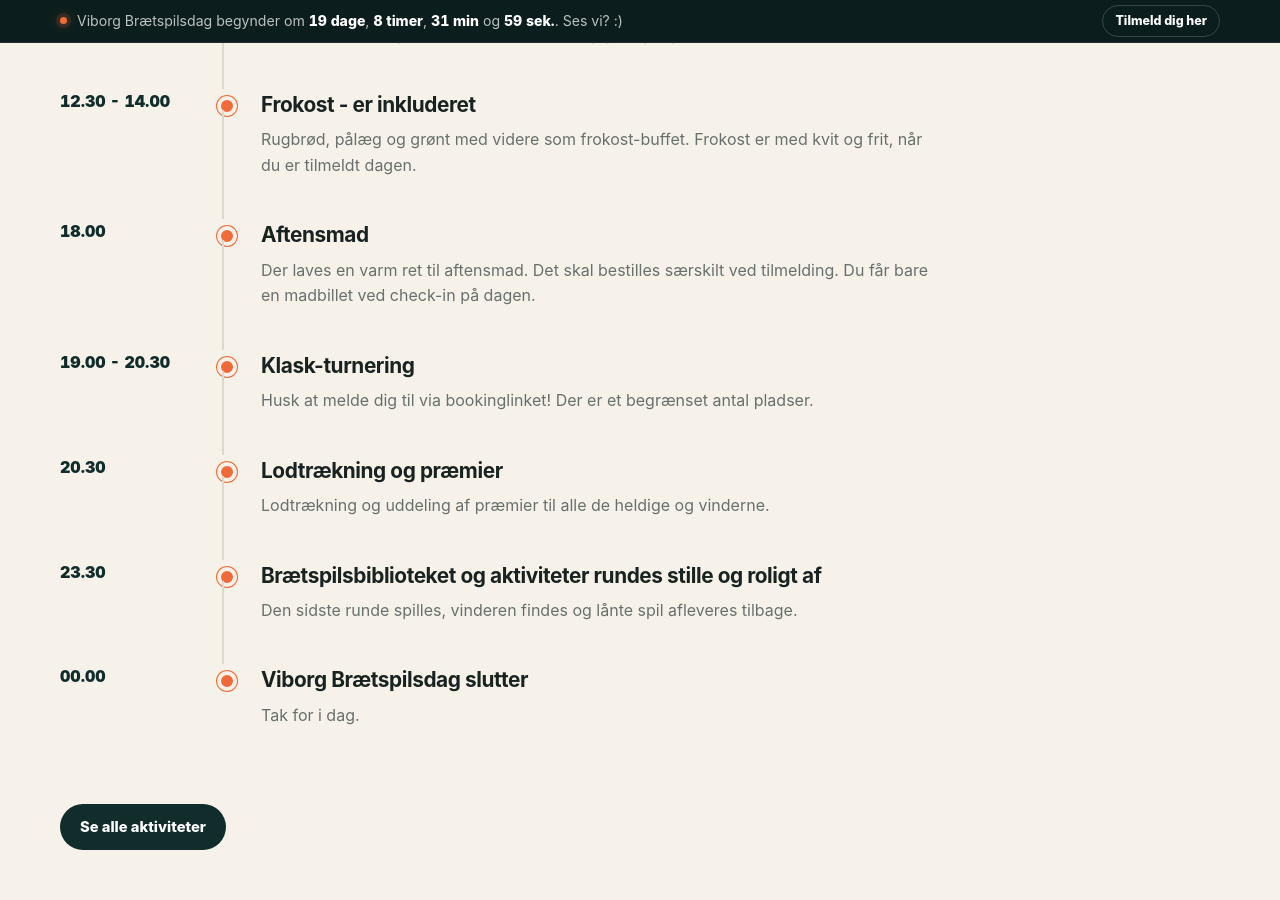
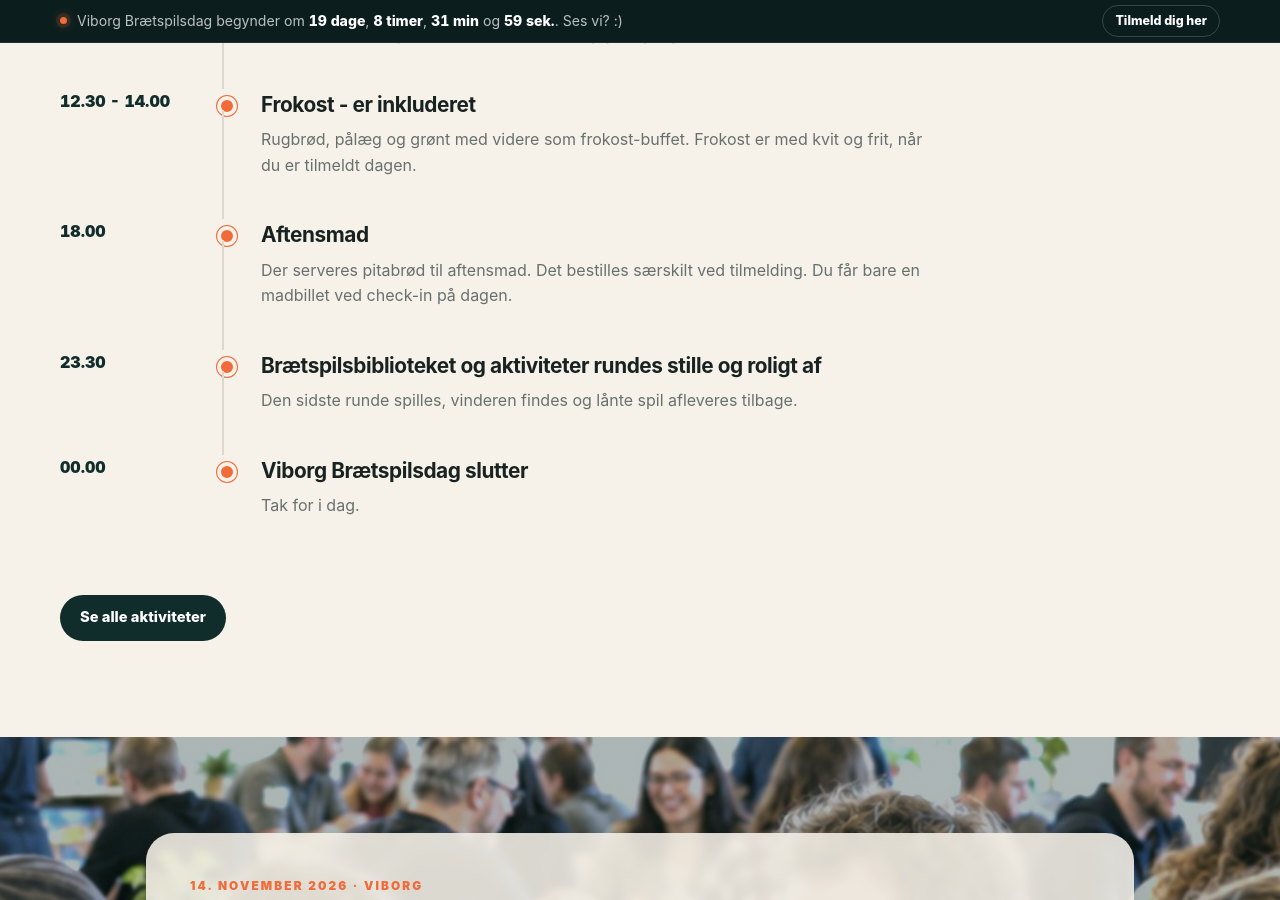
Before and after one commit to Andrejao/spilex, a Jekyll site: the page built from program3.html, in a window 1280 px wide and 900 px high, scrolled down 865 px. Built offline with Jekyll 4.4.1, drawn with Linux system fonts in a browser that asks for light colours.

Commit message:
Update hovedprogram.yml

```diff
--- a/_data/hovedprogram.yml
+++ b/_data/hovedprogram.yml
@@ -16,15 +16,7 @@
 
 - tid: "18.00"
   titel: "Aftensmad"
-  beskrivelse: "Der laves en varm ret til aftensmad. Det skal bestilles særskilt ved tilmelding. Du får bare en madbillet ved check-in på dagen."
-
-- tid: "19.00 - 20.30"
-  titel: "Klask-turnering"
-  beskrivelse: "Husk at melde dig til via bookinglinket! Der er et begrænset antal pladser."
-
-- tid: "20.30"
-  titel: "Lodtrækning og præmier"
-  beskrivelse: "Lodtrækning og uddeling af præmier til alle de heldige og vinderne."
+  beskrivelse: "Der serveres pitabrød til aftensmad. Det bestilles særskilt ved tilmelding. Du får bare en madbillet ved check-in på dagen."
 
 - tid: "23.30"
   titel: "Brætspilsbiblioteket og aktiviteter rundes stille og roligt af"
```
